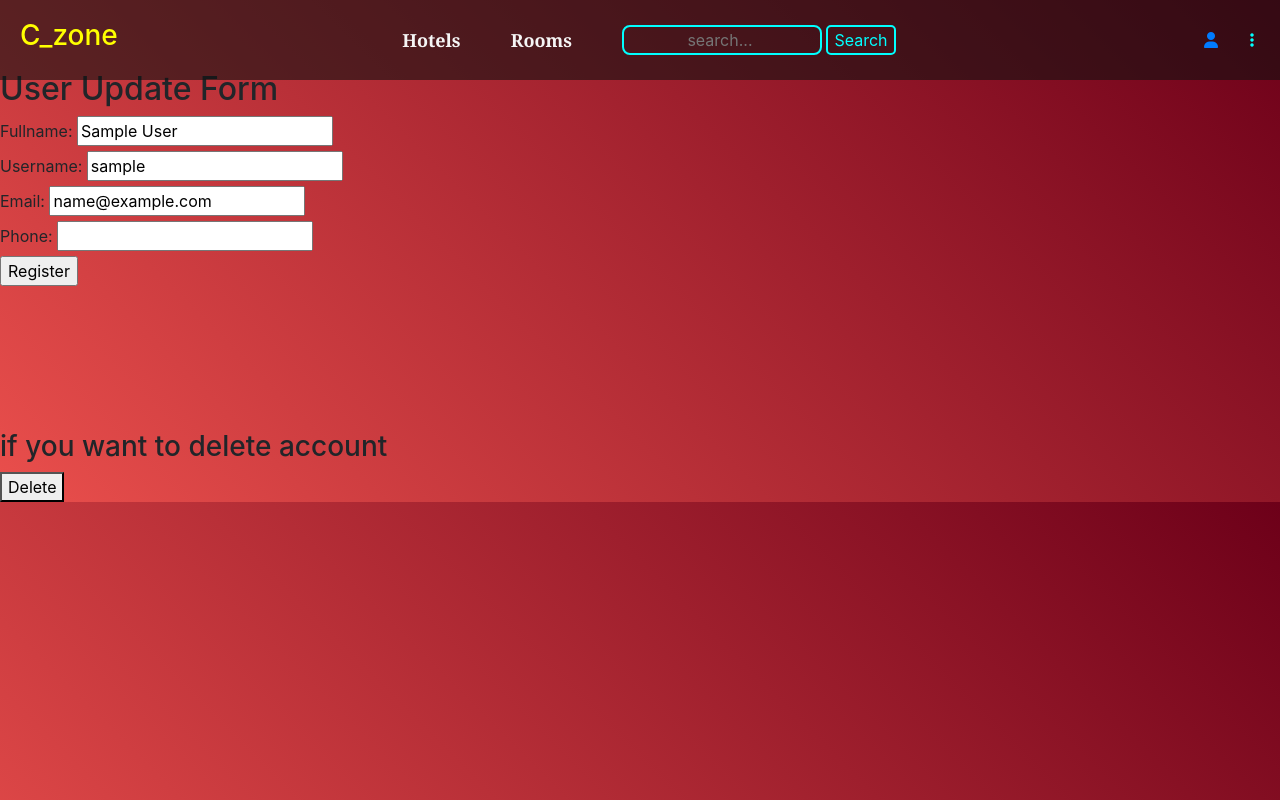
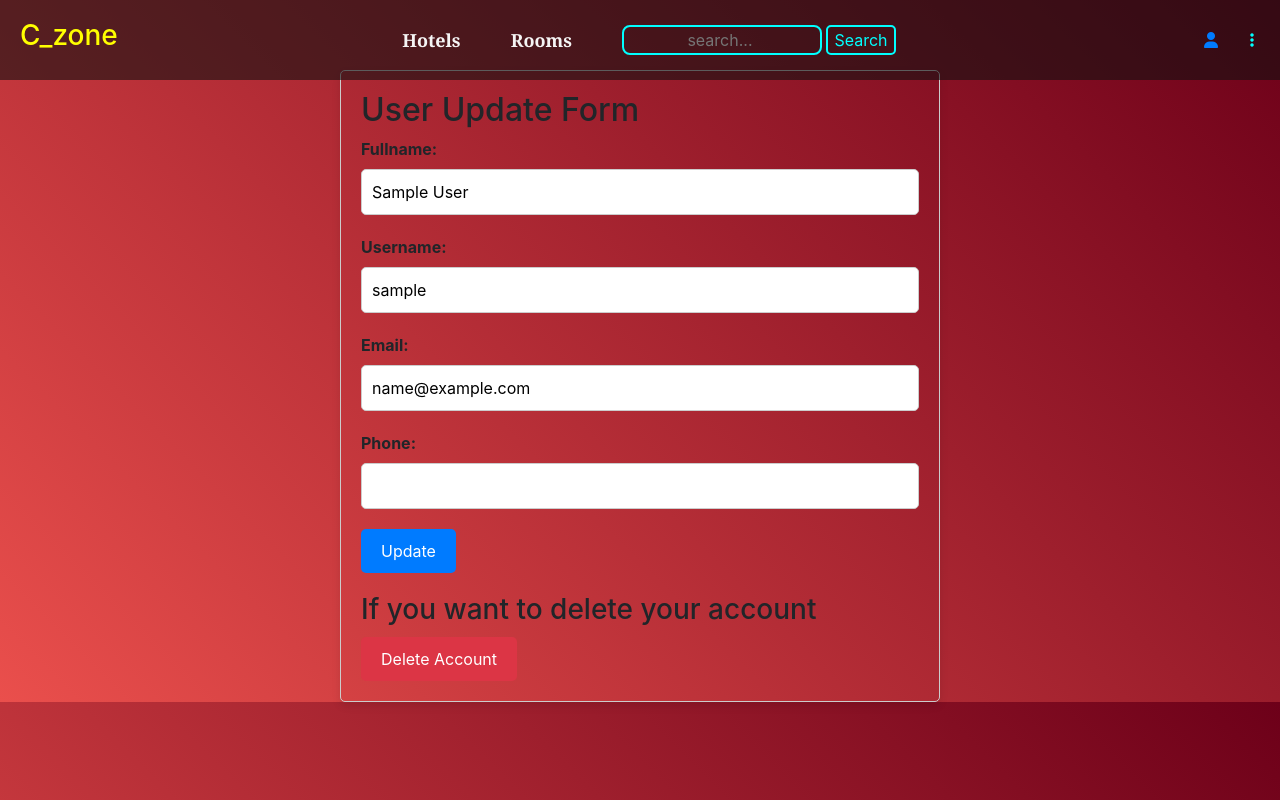
Before and after one commit to iam-anuroop/C_zone-project, a Django app: page /user/userdelete/ in a window 1280 px wide. Run offline with Django 4.2, Linux system fonts and the light colour scheme; the visitor is signed in with stand-in values (Sample User, id 1); data that the repository does not hold is empty; parts of the project's set-up code (start-up, migrations or seed data) failed here and were passed over; some libraries are stand-ins or nearby versions.

Commit message:
profile update

```diff
--- a/User_manage/views.py
+++ b/User_manage/views.py
@@ -251,6 +251,7 @@ def invoice_view(request, booking_id):
 
 
 #user profile crud operation for updating and deleting their account
+@login_required(login_url='login')
 def Profileupdate(request):
     user = request.user
     if request.method == 'POST':
--- a/templates/account/userprofile.html
+++ b/templates/account/userprofile.html
@@ -3,42 +3,109 @@
 
 {% include 'includes/navbar.html' %}
 
-
+<div class="container">
   <h2>User Update Form</h2>
 
-<form action="{% url 'userprofile' %}" method="POST">
+  <form action="{% url 'userprofile' %}" method="POST" class="user-update-form">
     {% csrf_token %}
 
+    <div class="form-group">
       <label for="fullname">Fullname:</label>
-    <input type="text" id="fullname" name="fullname" value ="{{user.fullname}}" required><br>
+      <input type="text" id="fullname" name="fullname" value="{{ user.fullname }}" required>
+    </div>
 
+    <div class="form-group">
       <label for="username">Username:</label>
-    <input type="text" id="username" name="username" value ="{{user.username}}" required><br>
+      <input type="text" id="username" name="username" value="{{ user.username }}" required>
+    </div>
 
+    <div class="form-group">
       <label for="email">Email:</label>
-    <input type="email" id="email" name="email" value ="{{user.email}}" required><br>
+      <input type="email" id="email" name="email" value="{{ user.email }}" required>
+    </div>
 
+    <div class="form-group">
       <label for="phone">Phone:</label>
-    <input type="tel" id="phone" name="phone" value ="{{user.phone}}" required><br>
+      <input type="tel" id="phone" name="phone" value="{{ user.phone }}" required>
+    </div>
 
-    <input type="submit" value="Register">
+    <input type="submit" value="Update" class="btn btn-primary">
   </form>
 
-<br>
-<br>
-<br>
-<br>
-<br>
-<br>
-
-<div>
-<h3>if you want to delete account</h3>
+  <div class="delete-account">
+    <h3>If you want to delete your account</h3>
     <form action="{% url 'userdelete' %}" method="POST">
       {% csrf_token %}
-    <button type="submit" onclick= "return confirm('Are You Sure Want To Delete This Item?')">Delete</button>
+      <button type="submit" onclick="return confirm('Are you sure you want to delete this account?')" class="btn btn-danger">Delete Account</button>
     </form>
   </div>
+</div>
 
+<style>
+  .container {
+    max-width: 600px;
+    margin: 0 auto;
+    padding: 20px;
+    border: 1px solid #ccc;
+    border-radius: 5px;
+    box-shadow: 0 4px 8px rgba(0, 0, 0, 0.1);
+  }
 
+  .user-update-form .form-group {
+    margin-bottom: 20px;
+  }
+
+  .user-update-form label {
+    font-weight: bold;
+    display: block;
+  }
+
+  .user-update-form input[type="text"],
+  .user-update-form input[type="email"],
+  .user-update-form input[type="tel"] {
+    width: 100%;
+    padding: 10px;
+    border: 1px solid #ccc;
+    border-radius: 5px;
+  }
+
+  .user-update-form .btn-primary {
+    background-color: #007bff;
+    color: #fff;
+    border: none;
+    border-radius: 5px;
+    padding: 10px 20px;
+    font-size: 16px;
+    cursor: pointer;
+    transition: background-color 0.3s ease;
+  }
+
+  .user-update-form .btn-primary:hover {
+    background-color: #0056b3;
+  }
+
+  .delete-account {
+    margin-top: 20px;
+  }
+
+  .delete-account h3 {
+    margin-bottom: 10px;
+  }
+
+  .delete-account .btn-danger {
+    background-color: #dc3545;
+    color: #fff;
+    border: none;
+    border-radius: 5px;
+    padding: 10px 20px;
+    font-size: 16px;
+    cursor: pointer;
+    transition: background-color 0.3s ease;
+  }
+
+  .delete-account .btn-danger:hover {
+    background-color: #c82333;
+  }
+</style>
 
 {% endblock content %}
```
Lines whose indentation alone changed are shown as unchanged.
